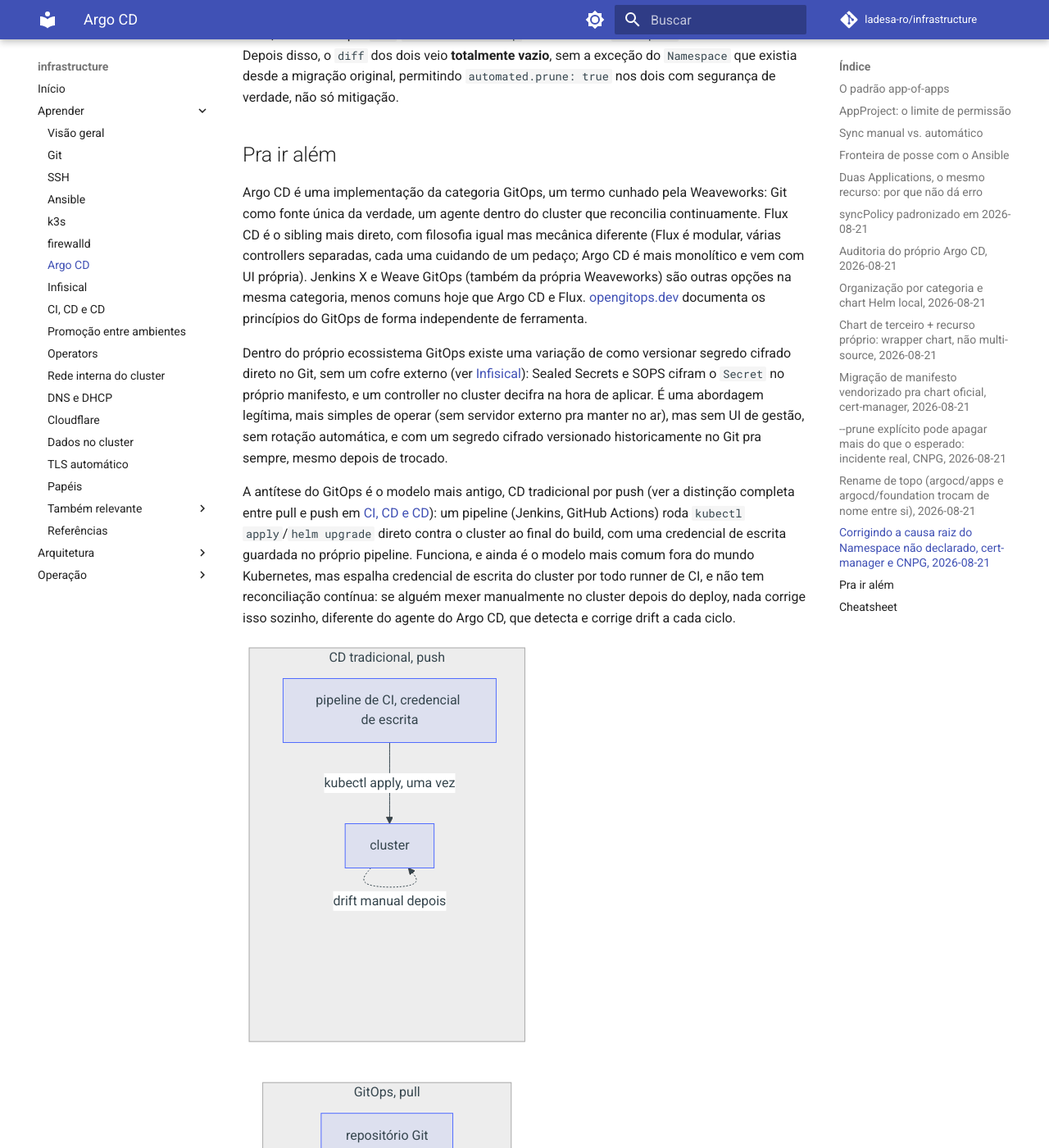
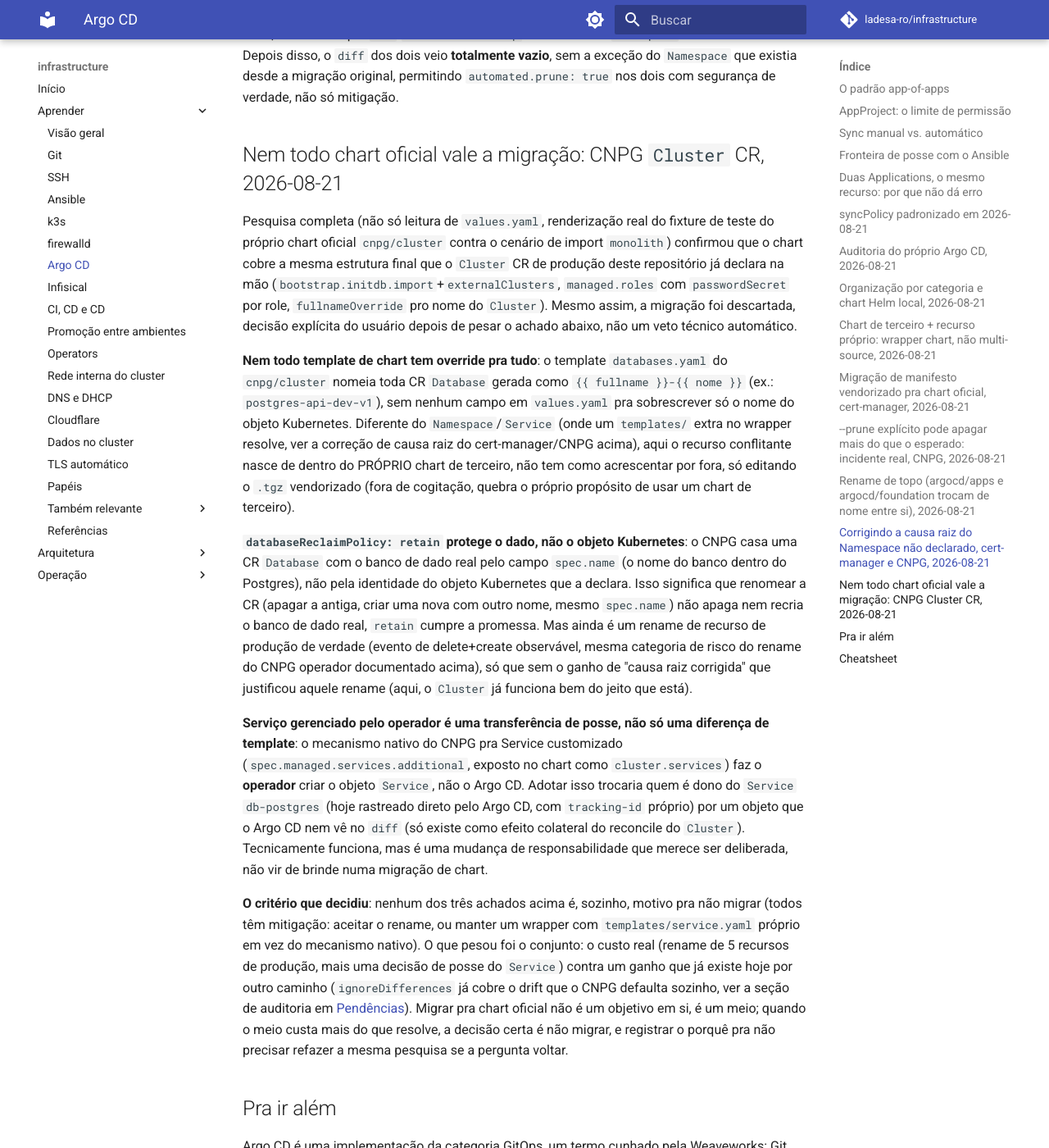
Before and after one commit to ladesa-ro/infrastructure, an MkDocs documentation site: the page built from docs/aprender/argocd.md, in a window 1280 px wide and 1400 px high, scrolled down 13198 px. Shown: the whole window at 82% size. Built offline with MkDocs 1.6.1 and Material for MkDocs 9.7.7, drawn with Linux system fonts in a browser that asks for light colours; comment, search, counter and statistics services are not loaded.

Commit message:
docs(argocd): document decision to keep local postgres cluster chart

```diff
--- a/docs/aprender/argocd.md
+++ b/docs/aprender/argocd.md
@@ -163,6 +163,18 @@ A mitigação `automated.prune: false` no cert-manager e no CNPG (ver seções a
 
 **Resultado prático depois do sync**: no cert-manager, o `Namespace` já existia idêntico ao vivo (criado antes via `CreateNamespace=true`, sem nenhuma customização própria), então a `Application` virou `Synced` sozinha, sem nem precisar de um sync manual, só a comparação já bateu. No CNPG, sobrou uma diferença mínima e esperada: a annotation `argocd.argoproj.io/tracking-id`, que o `Namespace` não tinha porque nunca tinha sido criado como recurso rastreado (só como efeito colateral do `CreateNamespace=true`). Um sync normal (sem `--prune`, não havia nenhum rename desta vez) adicionou só essa annotation, sem recriar nada, confirmado por `uid`/`creationTimestamp` inalterados no `Namespace` e em todo o resto. Depois disso, o `diff` dos dois veio **totalmente vazio**, sem a exceção do `Namespace` que existia desde a migração original, permitindo `automated.prune: true` nos dois com segurança de verdade, não só mitigação.
 
+## Nem todo chart oficial vale a migração: CNPG `Cluster` CR, 2026-08-21
+
+Pesquisa completa (não só leitura de `values.yaml`, renderização real do fixture de teste do próprio chart oficial `cnpg/cluster` contra o cenário de import `monolith`) confirmou que o chart cobre a mesma estrutura final que o `Cluster` CR de produção deste repositório já declara na mão (`bootstrap.initdb.import`+`externalClusters`, `managed.roles` com `passwordSecret` por role, `fullnameOverride` pro nome do `Cluster`). Mesmo assim, a migração foi descartada, decisão explícita do usuário depois de pesar o achado abaixo, não um veto técnico automático.
+
+**Nem todo template de chart tem override pra tudo**: o template `databases.yaml` do `cnpg/cluster` nomeia toda CR `Database` gerada como `{{ fullname }}-{{ nome }}` (ex.: `postgres-api-dev-v1`), sem nenhum campo em `values.yaml` pra sobrescrever só o nome do objeto Kubernetes. Diferente do `Namespace`/`Service` (onde um `templates/` extra no wrapper resolve, ver a correção de causa raiz do cert-manager/CNPG acima), aqui o recurso conflitante nasce de dentro do PRÓPRIO chart de terceiro, não tem como acrescentar por fora, só editando o `.tgz` vendorizado (fora de cogitação, quebra o próprio propósito de usar um chart de terceiro).
+
+**`databaseReclaimPolicy: retain` protege o dado, não o objeto Kubernetes**: o CNPG casa uma CR `Database` com o banco de dado real pelo campo `spec.name` (o nome do banco dentro do Postgres), não pela identidade do objeto Kubernetes que a declara. Isso significa que renomear a CR (apagar a antiga, criar uma nova com outro nome, mesmo `spec.name`) não apaga nem recria o banco de dado real, `retain` cumpre a promessa. Mas ainda é um rename de recurso de produção de verdade (evento de delete+create observável, mesma categoria de risco do rename do CNPG operador documentado acima), só que sem o ganho de "causa raiz corrigida" que justificou aquele rename (aqui, o `Cluster` já funciona bem do jeito que está).
+
+**Serviço gerenciado pelo operador é uma transferência de posse, não só uma diferença de template**: o mecanismo nativo do CNPG pra Service customizado (`spec.managed.services.additional`, exposto no chart como `cluster.services`) faz o **operador** criar o objeto `Service`, não o Argo CD. Adotar isso trocaria quem é dono do `Service db-postgres` (hoje rastreado direto pelo Argo CD, com `tracking-id` próprio) por um objeto que o Argo CD nem vê no `diff` (só existe como efeito colateral do reconcile do `Cluster`). Tecnicamente funciona, mas é uma mudança de responsabilidade que merece ser deliberada, não vir de brinde numa migração de chart.
+
+**O critério que decidiu**: nenhum dos três achados acima é, sozinho, motivo pra não migrar (todos têm mitigação: aceitar o rename, ou manter um wrapper com `templates/service.yaml` próprio em vez do mecanismo nativo). O que pesou foi o conjunto: o custo real (rename de 5 recursos de produção, mais uma decisão de posse do `Service`) contra um ganho que já existe hoje por outro caminho (`ignoreDifferences` já cobre o drift que o CNPG defaulta sozinho, ver a seção de auditoria em [Pendências](../operacao/pendencias.md)). Migrar pra chart oficial não é um objetivo em si, é um meio; quando o meio custa mais do que resolve, a decisão certa é não migrar, e registrar o porquê pra não precisar refazer a mesma pesquisa se a pergunta voltar.
+
 ## Pra ir além
 
 Argo CD é uma implementação da categoria GitOps, um termo cunhado pela Weaveworks: Git como fonte única da verdade, um agente dentro do cluster que reconcilia continuamente. Flux CD é o sibling mais direto, com filosofia igual mas mecânica diferente (Flux é modular, várias controllers separadas, cada uma cuidando de um pedaço; Argo CD é mais monolítico e vem com UI própria). Jenkins X e Weave GitOps (também da própria Weaveworks) são outras opções na mesma categoria, menos comuns hoje que Argo CD e Flux. [opengitops.dev](https://opengitops.dev) documenta os princípios do GitOps de forma independente de ferramenta.
```
Also changed, not shown: docs/operacao/pendencias.md (+1 -1 lines).
